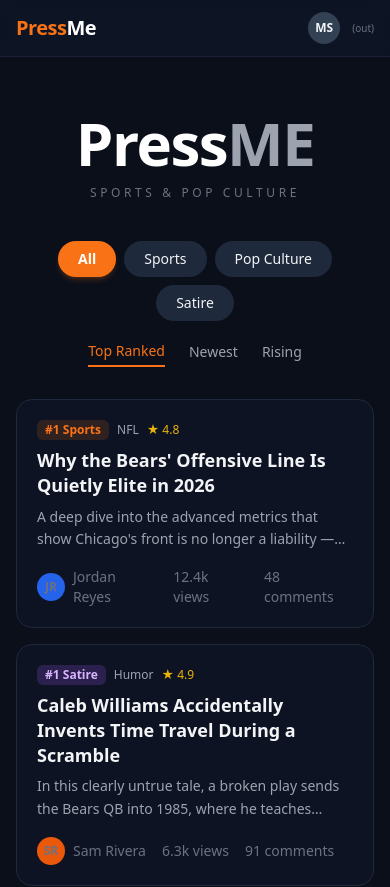
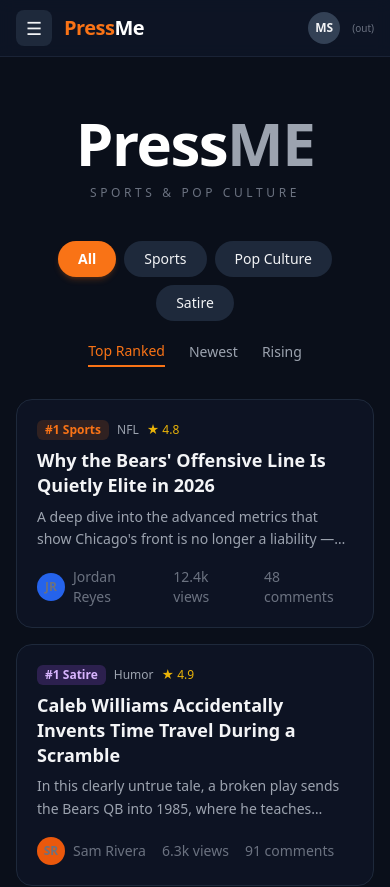
Before and after one commit to sheado44/-4, a Next.js app: page / in a window 390 px wide. Shown: the top 887 px of the page. Built offline with nearby package versions, Linux system fonts and the light colour scheme.

Commit message:
Add MobileNav component to layout

```diff
--- a/src/app/layout.tsx
+++ b/src/app/layout.tsx
@@ -2,6 +2,7 @@ import type { Metadata } from "next";
 import "./globals.css";
 import Link from "next/link";
 import AuthNav from "./AuthNav";
+import MobileNav from "./MobileNav";
 
 export const metadata: Metadata = {
   title: "PressMe – Sports & Pop Culture",
@@ -16,22 +17,28 @@ export default function RootLayout({
   return (
     <html lang="en">
       <body className="bg-forge-950 text-gray-100 min-h-screen">
-        <nav className="border-b border-forge-800/80 bg-forge-900/70 backdrop-blur sticky top-0 z-50">
+        <nav className="border-b border-forge-800/80 bg-forge-900/70 backdrop-blur sticky top-0 z-50 relative">
           <div className="max-w-6xl mx-auto px-4 h-14 flex items-center justify-between">
-            <Link href="/" className="text-xl font-bold tracking-tight">
-              <span className="text-forge-accent">Press</span>
-              <span className="text-white">Me</span>
-            </Link>
+            <div className="flex items-center gap-3">
+              <MobileNav />
+              <Link href="/" className="text-xl font-bold tracking-tight">
+                <span className="text-forge-accent">Press</span>
+                <span className="text-white">Me</span>
+              </Link>
+            </div>
 
             <div className="hidden md:flex items-center gap-6 text-sm font-medium">
               <Link href="/" className="text-gray-300 hover:text-white transition">
                 Home
               </Link>
-              <Link href="/?section=sports" className="text-gray-300 hover:text-white transition">
+              <Link href="/" className="text-gray-300 hover:text-white transition">
                 Sports
               </Link>
-              <Link href="/?section=pop" className="text-gray-300 hover:text-white transition">
+              <Link href="/" className="text-gray-300 hover:text-white transition">
                 Pop Culture
+              </Link>
+              <Link href="/" className="text-gray-300 hover:text-white transition">
+                Satire
               </Link>
               <Link
                 href="/editor"
```
